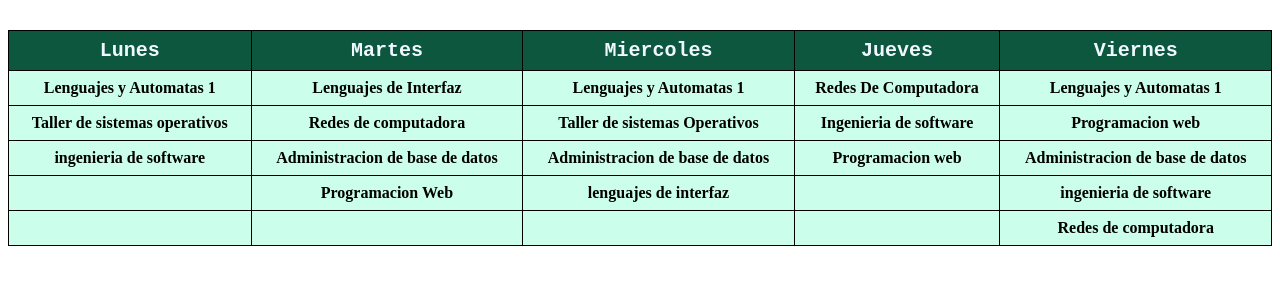
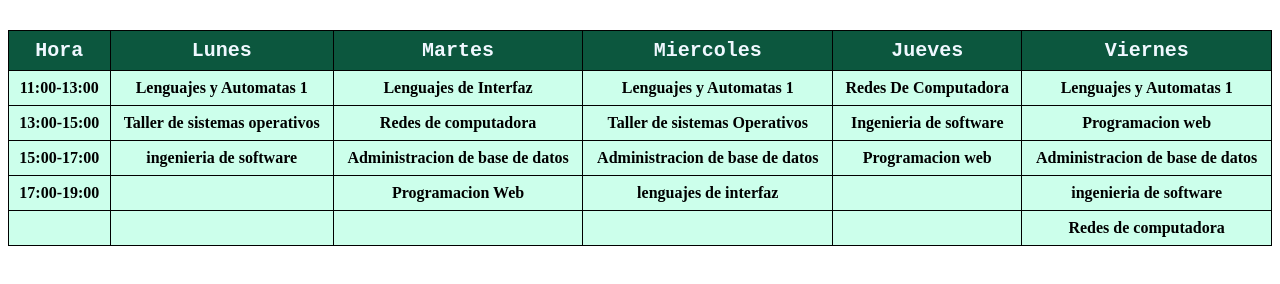
Before and after one commit to Roldanuriel/Practicas-ProgramacionWeb-Roldan-Uriel, a plain HTML site: page Horario/horario.html in a window 1280 px wide. Shown: the part 84-368 px from the top of the page. Drawn offline with Linux system fonts and the light colour scheme.

Commit message:
Agregando estilos y contenido de ls tablas

```diff
--- a/Horario/css/Style.css
+++ b/Horario/css/Style.css
@@ -26,3 +26,11 @@ table {
     font-family: cursive;
     font-size: 40px;
 }
+.hora{
+
+    border: 1px solid black;
+    background-color: rgb(204, 255, 235);
+    font-family: 'Times New Roman', Times, serif;
+    text-align: center;
+    padding: 8px;
+}
--- a/Horario/horario.html
+++ b/Horario/horario.html
@@ -10,6 +10,7 @@
     <h2 class="Horario"> Horario</h2>
     <table>
         <tr>
+            <th class="Titulo">Hora</th>
             <th class="Titulo">Lunes</th>
             <th class="Titulo">Martes</th>
             <th class="Titulo">Miercoles</th>
@@ -17,6 +18,7 @@
             <th class="Titulo">Viernes</th>
         </tr>
         <tr>
+            <th class="hora">11:00-13:00</th>
             <th class="columna">Lenguajes y Automatas 1</th>
             <th class="columna">Lenguajes de Interfaz</th>
             <th class="columna">Lenguajes y Automatas 1</th>
@@ -24,6 +26,7 @@
             <th class="columna">Lenguajes y Automatas 1</th>
         </tr>
         <tr>
+            <th class="hora">13:00-15:00</th>
             <th class="columna">Taller de sistemas operativos</th>
             <th class="columna">Redes de computadora</th>
             <th class="columna">Taller de sistemas Operativos</th>
@@ -31,6 +34,7 @@
             <th class="columna">Programacion web</th>
         </tr>
         <tr>
+            <th class="hora">15:00-17:00</th>
             <th class="columna">ingenieria de software</th>
             <th class="columna">Administracion de base de datos</th>
             <th class="columna">Administracion de base de datos</th>
@@ -38,6 +42,7 @@
             <th class="columna">Administracion de base de datos</th>
         </tr>
         <tr>
+            <th class="hora">17:00-19:00</th>
             <th class="columna"></th>
             <th class="columna">Programacion Web</th>
             <th class="columna">lenguajes de interfaz</th>
@@ -45,6 +50,7 @@
             <th class="columna">ingenieria de software</th>
         </tr>
         <tr>
+            <Th class="hora"></Th>
             <th class="columna"></th>
             <th class="columna"></th>
             <th class="columna"></th>
```
